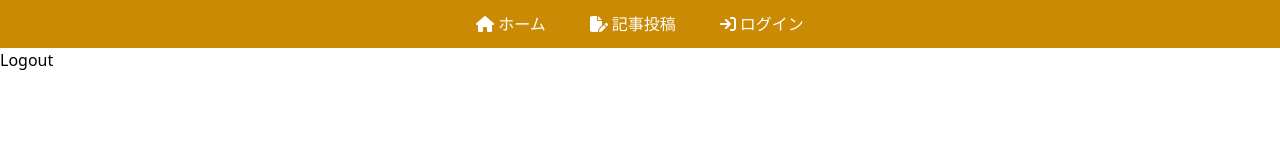
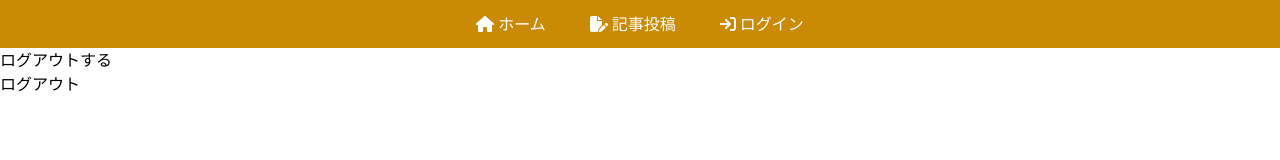
Before and after one commit to ko-shiro-hap/react-firebase-blog, a React (Vite) app in the folder blog-with-react-firebase/: page /logout in a window 1280 px wide. Shown: the top 160 px of the page. Built offline with nearby package versions, Linux system fonts and the light colour scheme.

Commit message:
feature:ログアウト機能を実装

```diff
--- a/blog-with-react-firebase/src/App.jsx
+++ b/blog-with-react-firebase/src/App.jsx
@@ -17,7 +17,10 @@
         <Route path="/" element={<Home />}></Route>
         <Route path="/createpost" element={<CreatePost />}></Route>
         <Route path="/login" element={<Login setIsAuth={setIsAuth} />}></Route>
-        <Route path="/logout" element={<Logout />}></Route>
+        <Route
+          path="/logout"
+          element={<Logout setIsAuth={setIsAuth} />}
+        ></Route>
       </Routes>
     </Router>
   );
--- a/blog-with-react-firebase/src/components/Logout.jsx
+++ b/blog-with-react-firebase/src/components/Logout.jsx
@@ -1,7 +1,26 @@
 import React from "react";
+import { signInWithPopup, signOut } from "firebase/auth";
+import { auth, provider } from "../firebase";
+import { useNavigate } from "react-router-dom";
 
-const Logout = () => {
-  return <div>Logout</div>;
+const Logout = ({ setIsAuth }) => {
+  const navigate = useNavigate();
+
+  const logout = () => {
+    // ログアウト
+    signOut(auth).then(() => {
+      localStorage.clear();
+      setIsAuth(false);
+      navigate("/login");
+    });
+  };
+
+  return (
+    <div>
+      <p>ログアウトする</p>
+      <button onClick={logout}>ログアウト</button>
+    </div>
+  );
 };
 
 export default Logout;
```
